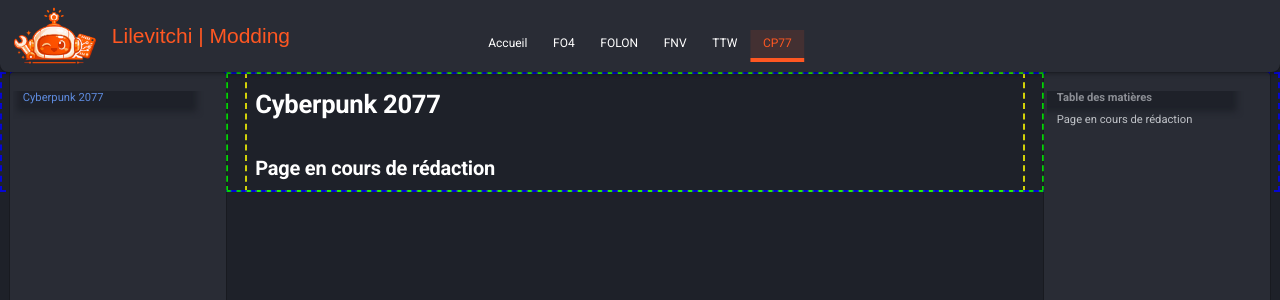
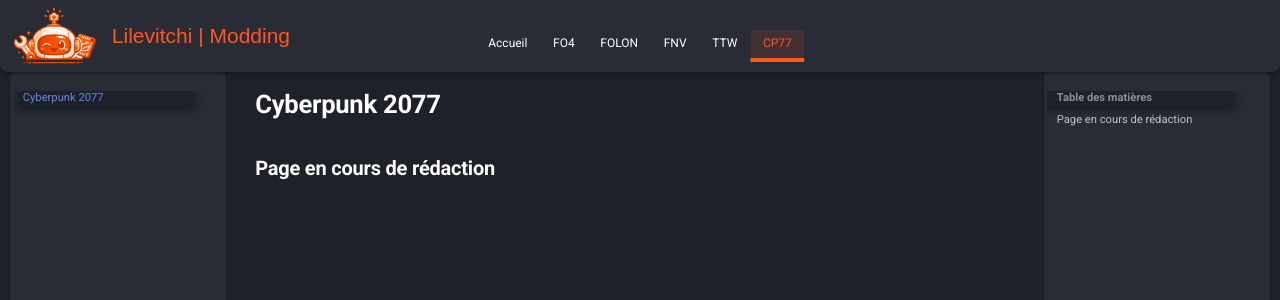
Before and after one commit to Lilevitchi/lilevitchi.github.io, an MkDocs documentation site: the page built from docs/cyberpunk/index.md, in a window 1280 px wide and 900 px high. Shown: the top 300 px of the window. Built offline with MkDocs 1.6.1 and Material for MkDocs 9.7.7, drawn with Linux system fonts in a browser that asks for light colours.

Commit message:
Update extra.css

```diff
--- a/docs/stylesheets/extra.css
+++ b/docs/stylesheets/extra.css
@@ -25,6 +25,7 @@
   --sidebar-gap: 10px;
   --sidebar-footer-offset: 10px;
   --header-visual-offset: 10px;
+  --header-shadow-offset: 10px;
   --content-max-width: 87.5rem;     /* 1400px */
   --grid-max-width: 95%;
 
@@ -271,10 +272,6 @@
   display: block;
   max-width: none;
   margin: 0;
-  /*padding: 0;*/
-
-  outline: 2px dashed rgba(0, 0, 255, 0.8); /* Bleu (Debug) */
-  outline-offset: -2px;
 }
 
 /* ============================================================
@@ -292,9 +289,6 @@
   padding: 0;
 
   min-width: 0;
-
-  outline: 2px dashed rgba(0, 255, 0, 0.8); /* Vert (Debug) */
-  outline-offset: -2px;
 }
 
 /* Zone scrollable réelle */
@@ -304,24 +298,12 @@
 
   margin: 0;
   padding: var(--sidebar-gap) !important;
-
-  outline: 2px dashed rgba(255, 255, 0, 0.8); /* Jaune (Debug) */
-  outline-offset: -2px;
 }
-
-/*[data-md-color-scheme] .md-typeset {
-  max-width: none;
-  margin: 0;
-  padding: 0;
-
-  outline: 2px dashed rgba(255, 0, 0, 0.8);  Rouge (Debug)
-  outline-offset: -2px;
-}*/
 
 [data-md-color-scheme] .custom-card {
     background-color: var(--bg-surface);
     border-radius: var(--radius-md);
-    margin-bottom: 1.5rem;
+    margin: 0;
     box-shadow: 0 4px 10px rgba(0, 0, 0, 0.3);
     border: 1px solid rgba(255, 255, 255, 0.05);
     width: 100%;
@@ -340,7 +322,11 @@
 [data-md-color-scheme] .md-sidebar {
   position: fixed;
 
-  top: calc(var(--header-height) + var(--header-visual-offset));
+  top: calc(
+    var(--header-height)
+    + var(--header-visual-offset)
+    + var(--header-shadow-offset)
+  );
   bottom: var(--sidebar-footer-offset);
 
   height: calc(
```
